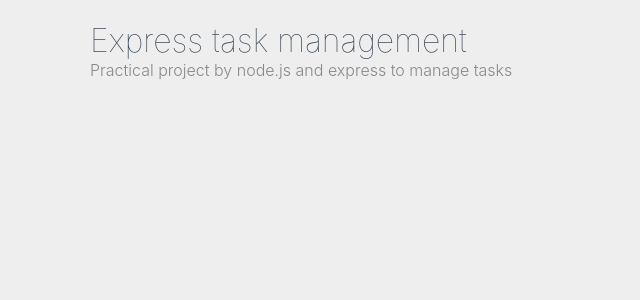
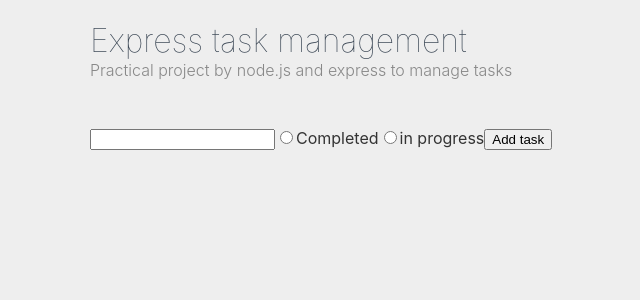
Before and after one commit to amiryxe/express-task-management, a React (Vite) app in the folder client/: page / in a window 1280 px wide. Shown: the top 300 px of the page, without its empty margins (70-710 px from the left). Built offline with nearby package versions, Linux system fonts and the light colour scheme; no server answers.

Commit message:
create basic of add task component

```diff
--- a/client/src/App.jsx
+++ b/client/src/App.jsx
@@ -1,12 +1,14 @@
 import './App.scss'
 
 import Header from './components/layouts/Header'
+import AddTask from './components/Tasks/AddTask'
 import TaskList from './components/Tasks/TaskList'
 
 function App() {
   return (
     <div className="container">
       <Header />
+      <AddTask />
       <TaskList />
     </div>
   )
--- /dev/null
+++ b/client/src/components/Tasks/AddTask.jsx
@@ -0,0 +1,19 @@
+export default function AddTask() {
+    return (
+        <form className="tasks__add">
+            <input type="text" />
+
+            <label>
+                <input type="radio" name="status" value={true} id="" />
+                Completed
+            </label>
+
+            <label>
+                <input type="radio" name="status" value={false} id="" />
+                in progress
+            </label>
+
+            <button>Add task</button>
+        </form>
+    )
+}
```
